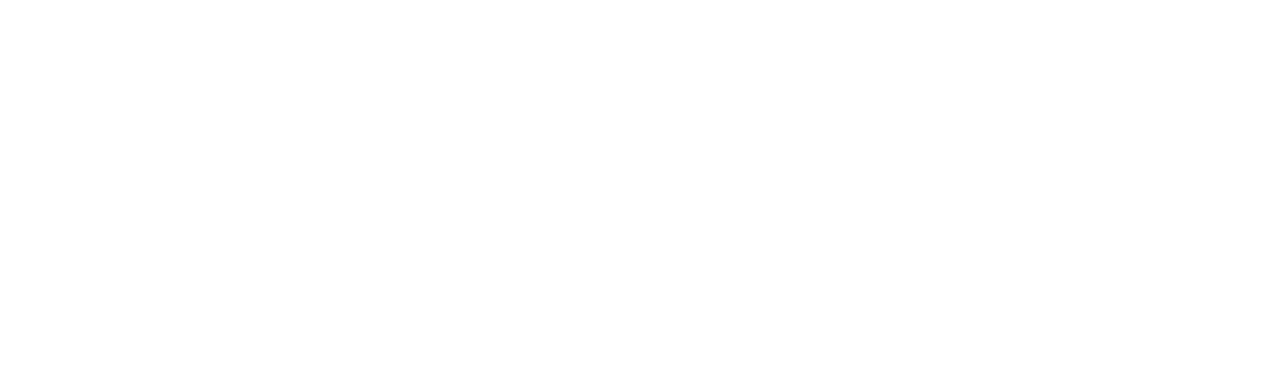
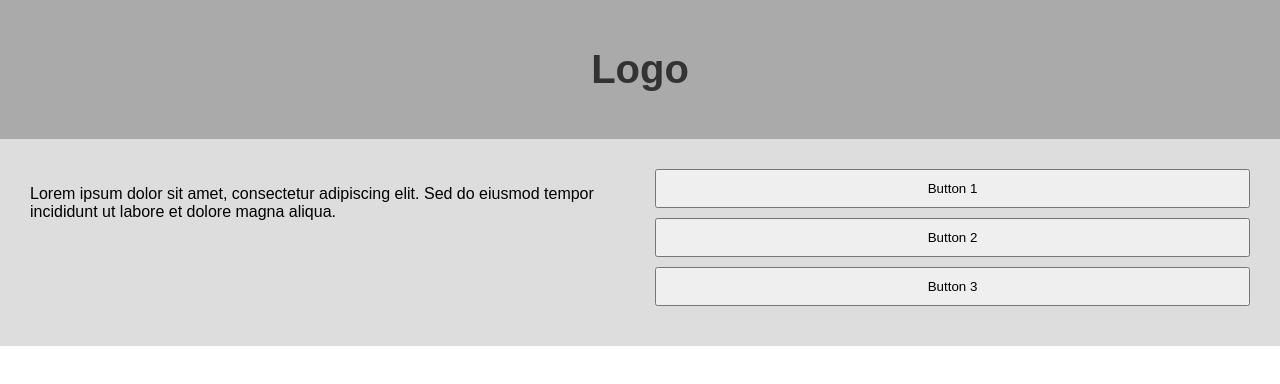
Before and after one commit to bcroman/Responsive-Design-Challenge, a plain HTML site: page index.html in a window 1280 px wide. Drawn offline with Linux system fonts and the light colour scheme.

Commit message:
Core: Header and Intro
Create a header and into section with temple text and style to use and update

```diff
--- a/index.html
+++ b/index.html
@@ -9,7 +9,24 @@
 </head>
 
 <body>
+    <header>
+        <h1>Logo</h1>
+    </header>
 
+    <!-- Intro Section -->
+    <section class="intro">
+        <p>
+            Lorem ipsum dolor sit amet, consectetur
+            adipiscing elit. Sed do eiusmod tempor
+            incididunt ut labore et dolore magna aliqua.
+        </p>
+
+        <div class="buttons">
+            <button>Button 1</button>
+            <button>Button 2</button>
+            <button>Button 3</button>
+        </div>
+    </section>
 </body>
 
 </html>
--- a/styles.css
+++ b/styles.css
@@ -0,0 +1,39 @@
+body {
+  margin: 0;
+  font-family: Arial, sans-serif;
+}
+
+/* Header Style */
+header {
+  background-color: #aaa;
+  padding: 20px;
+  text-align: center;
+}
+
+header h1 {
+  font-size: 40px;
+  color: #333;
+}
+
+/* Intro Style */
+.intro {
+  background-color: #ddd;
+  padding: 30px;
+  display: flex;
+  gap: 30px;
+}
+
+.intro p {
+  width: 50%;
+}
+
+.buttons {
+  width: 50%;
+}
+
+.buttons button {
+  display: block;
+  width: 100%;
+  margin-bottom: 10px;
+  padding: 10px;
+}
```
